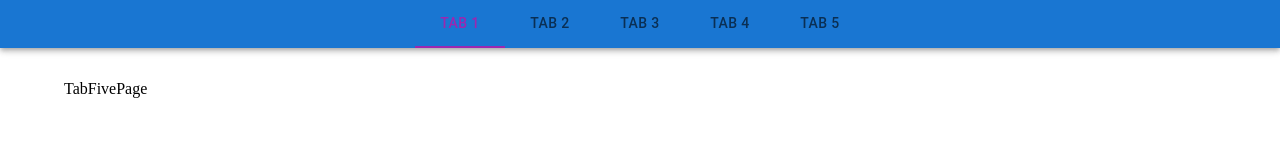
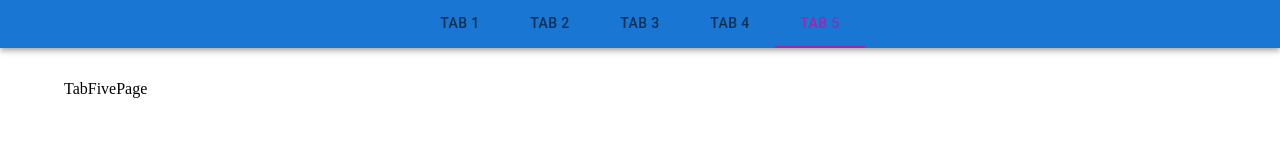
Before and after one commit to Mandar-Pandya/practical-task-Infilon, a React (Vite) app: page /tab5 in a window 1280 px wide. Shown: the top 160 px of the page. Built offline with nearby package versions, Linux system fonts and the light colour scheme.

Commit message:
feat: Tab one completed

```diff
--- a/src/App.jsx
+++ b/src/App.jsx
@@ -3,43 +3,51 @@ import TabTwoPage from "./pages/TabTwoPage";
 import TabThreePage from "./pages/TabThreePage";
 import TabFourPage from "./pages/TabFourPage";
 import TabFivePage from "./pages/TabFivePage";
-import { useState } from "react";
-import { Route, Routes, useNavigate } from "react-router-dom";
+import {
+  Navigate,
+  Route,
+  Routes,
+  useLocation,
+  useNavigate,
+} from "react-router-dom";
 import { AppBar, Container, Tab, Tabs } from "@mui/material";
 
+const tabs = [
+  { label: "Tab 1", value: "/tab1" },
+  { label: "Tab 2", value: "/tab2" },
+  { label: "Tab 3", value: "/tab3" },
+  { label: "Tab 4", value: "/tab4" },
+  { label: "Tab 5", value: "/tab5" },
+];
+
 function App() {
-  const [value, setValue] = useState(0);
+  const { pathname } = useLocation();
   const navigate = useNavigate();
 
   const handleChange = (event, newValue) => {
-    setValue(newValue);
-    // Navigate to the corresponding tab route
-    const routes = ["/tab1", "/tab2", "/tab3", "/tab4", "/tab5"];
-    navigate(routes[newValue]);
+    navigate(newValue);
   };
+
   return (
-    <>
     <div className="App">
       <AppBar position="static">
         <Tabs
-            value={value}
+          value={pathname}
           onChange={handleChange}
           centered
           textColor="secondary"
           indicatorColor="secondary"
           aria-label="secondary tabs example"
         >
-            <Tab label="Tab 1" />
-            <Tab label="Tab 2" />
-            <Tab label="Tab 3" />
-            <Tab label="Tab 4" />
-            <Tab label="Tab 5" />
+          {tabs.map((tab) => (
+            <Tab key={tab.value} label={tab.label} value={tab.value} />
+          ))}
         </Tabs>
       </AppBar>
 
       <Container sx={{ mt: 4 }}>
         <Routes>
-            <Route path="/" element={<TabOnePage />} />
+          <Route path="/" element={<Navigate to="/tab1" />} />
           <Route path="/tab1" element={<TabOnePage />} />
           <Route path="/tab2" element={<TabTwoPage />} />
           <Route path="/tab3" element={<TabThreePage />} />
@@ -48,7 +56,6 @@ function App() {
         </Routes>
       </Container>
     </div>
-    </>
   );
 }
 
--- a/src/pages/TabOnePage.jsx
+++ b/src/pages/TabOnePage.jsx
@@ -1,7 +1,18 @@
+import { Box } from "@mui/material";
 import React from "react";
 
 const TabOnePage = () => {
-  return <div>TabOnePage</div>;
+  return (
+    <Box sx={{ height: "500px" }}>
+      <iframe
+        src="https://www.wikipedia.org/"
+        title="Wikipedia"
+        width="100%"
+        height="100%"
+        style={{ border: "none" }}
+      />
+    </Box>
+  );
 };
 
 export default TabOnePage;
```
Lines whose indentation alone changed are shown as unchanged.
